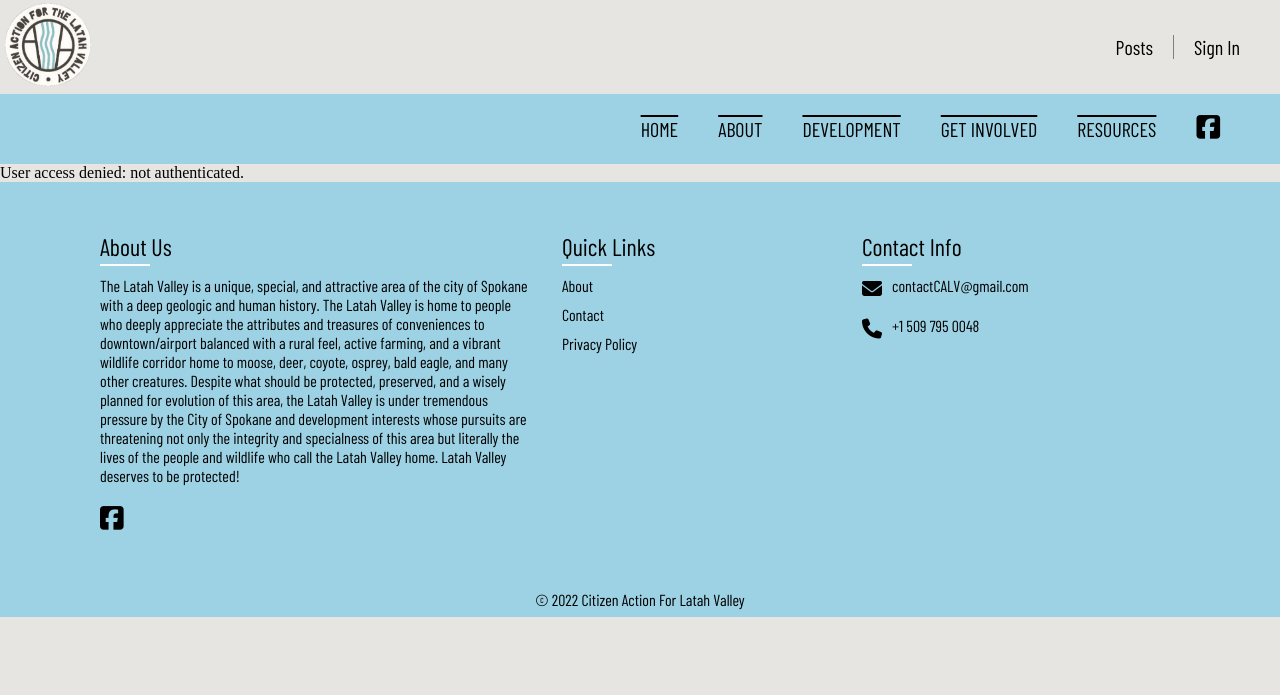
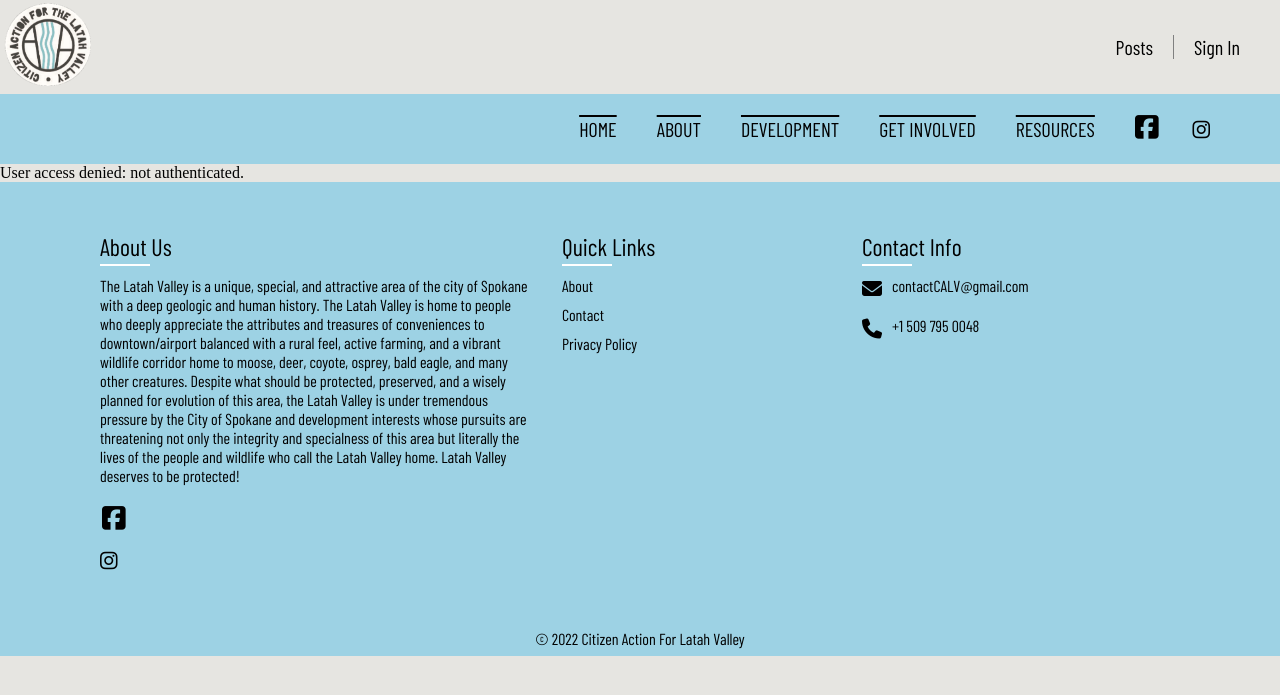
Before and after one commit to coder-18m/django, a Django app: page /mdmbers/create_profile_page/ in a window 1280 px wide. Shown: the top 695 px of the page. Run offline with Django 4.2, Linux system fonts and the light colour scheme; some libraries are stand-ins or nearby versions; some web fonts are replaced.

Commit message:
added an insta link bruh fml

```diff
--- a/thesite/templates/base.html
+++ b/thesite/templates/base.html
@@ -149,7 +149,10 @@
 
 
 
-      <li><a class="facebook" href="https://www.facebook.com/ContactCALV" target="_blank"><i class="fa-brands fa-facebook-square"></i></a></li>
+      <li><a class="facebook" href="https://www.facebook.com/ContactCALV" target="_blank"><i class="fa-brands fa-facebook-square"></i></a>
+        <a class="facebook" href="https://www.instagram.com/calv.spokane/" target="_blank"><i class="fa-brands fa-instagram"></i></a>
+      </li>
+
 
 
     </ul>
@@ -169,7 +172,12 @@
         <ul class="sci">
           <li>
             <a class="facebook" href="https://www.facebook.com/ContactCALV" target="_blank"><i class="fa-brands fa-facebook-square"></i></a>
+            <br>
+
+            <a class="facebook" href="https://www.instagram.com/calv.spokane/" target="_blank"><i class="fa-brands fa-instagram"></i></a>
           </li>
+
+
         </ul>
       </div>
       <div class="sec quickLinks">
```
